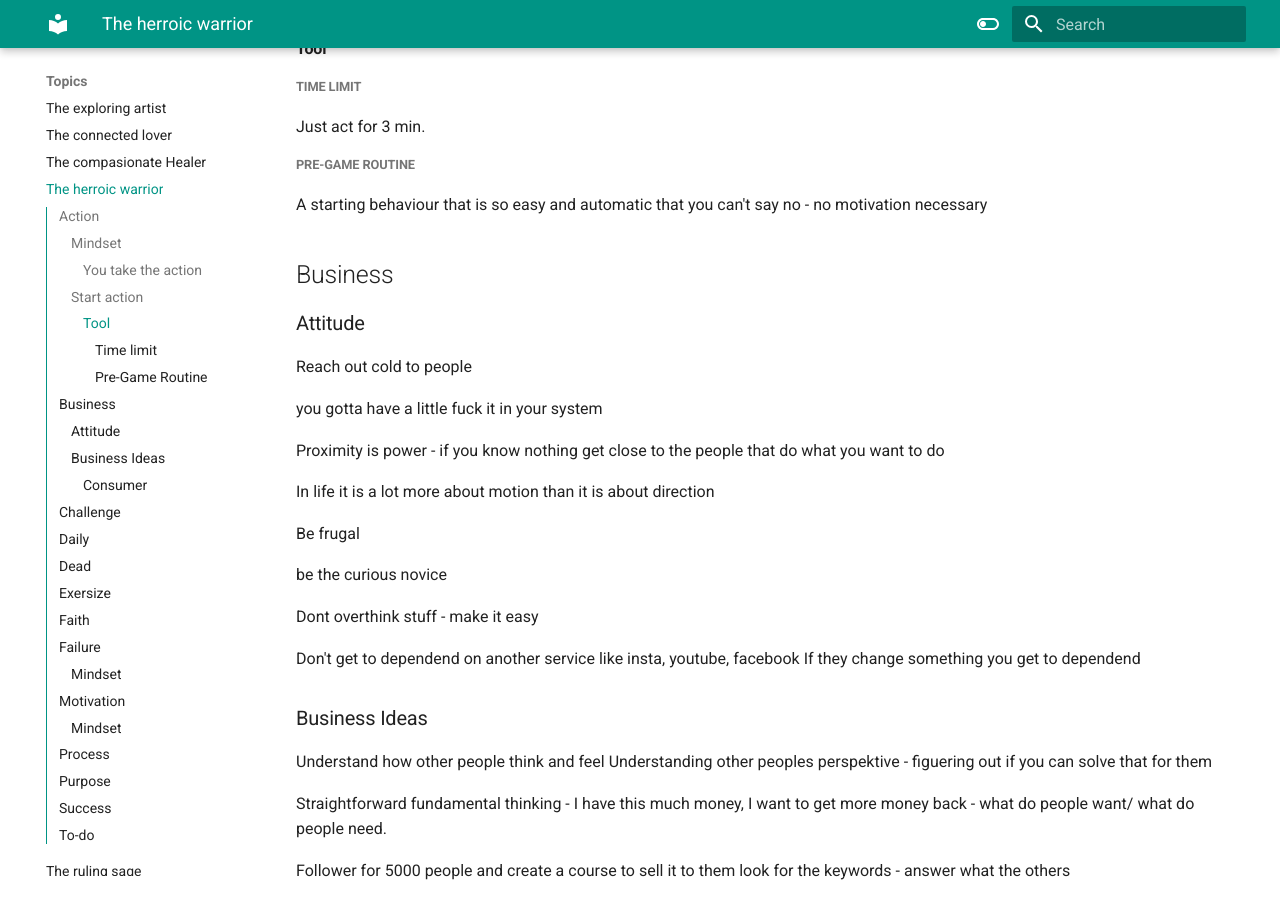
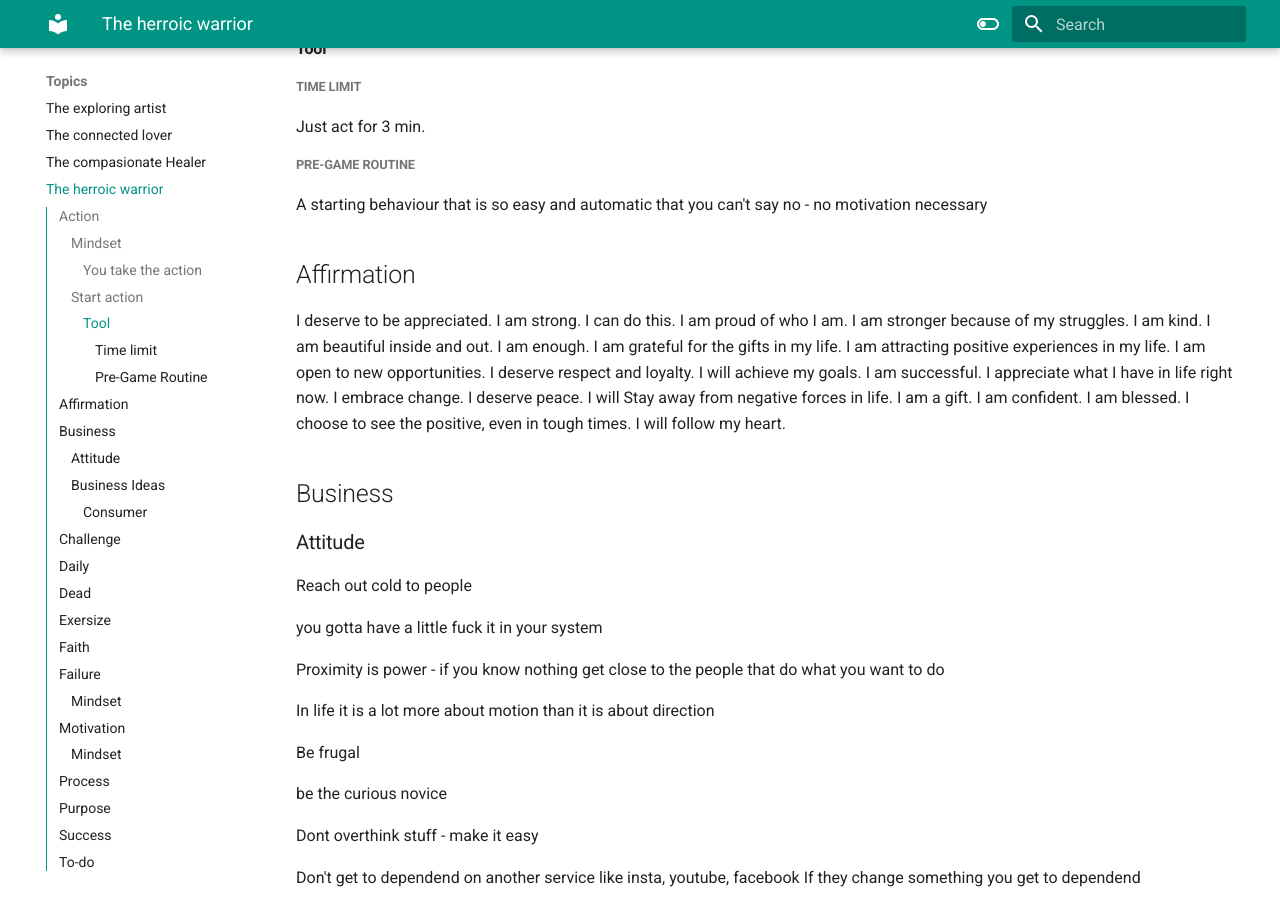
Before and after one commit to levoxtrip/PKB, an MkDocs documentation site: the page built from docs/topics/theHeroicWarrior.md, in a window 1280 px wide and 900 px high, scrolled down 890 px. Built offline with MkDocs 1.6.1 and Material for MkDocs 9.7.7, drawn with Linux system fonts in a browser that asks for light colours.

Commit message:
added some parts

```diff
--- a/docs/topics/theHeroicWarrior.md
+++ b/docs/topics/theHeroicWarrior.md
@@ -36,7 +36,30 @@ Just act for 3 min.
 ##### Pre-Game Routine
 A starting behaviour that is so easy and automatic that you can't say no - no motivation necessary
 
-
+## Affirmation
+I deserve to be appreciated.
+I am strong.
+I can do this.
+I am proud of who I am.
+I am stronger because of my struggles.
+I am kind.
+I am beautiful inside and out.
+I am enough.
+I am grateful for the gifts in my life.
+I am attracting positive experiences in my life.
+I am open to new opportunities.
+I deserve respect and loyalty.
+I will achieve my goals.
+I am successful.
+I appreciate what I have in life right now.
+I embrace change.
+I deserve peace.
+I will Stay away from negative forces in life.
+I am a gift.
+I am confident.
+I am blessed.
+I choose to see the positive, even in tough times.
+I will follow my heart.
 
 
 
```
Also changed, not shown: docs/topics/theHealer.md (+0 -12 lines), docs/topics/theSage.md (+20 -2 lines).
